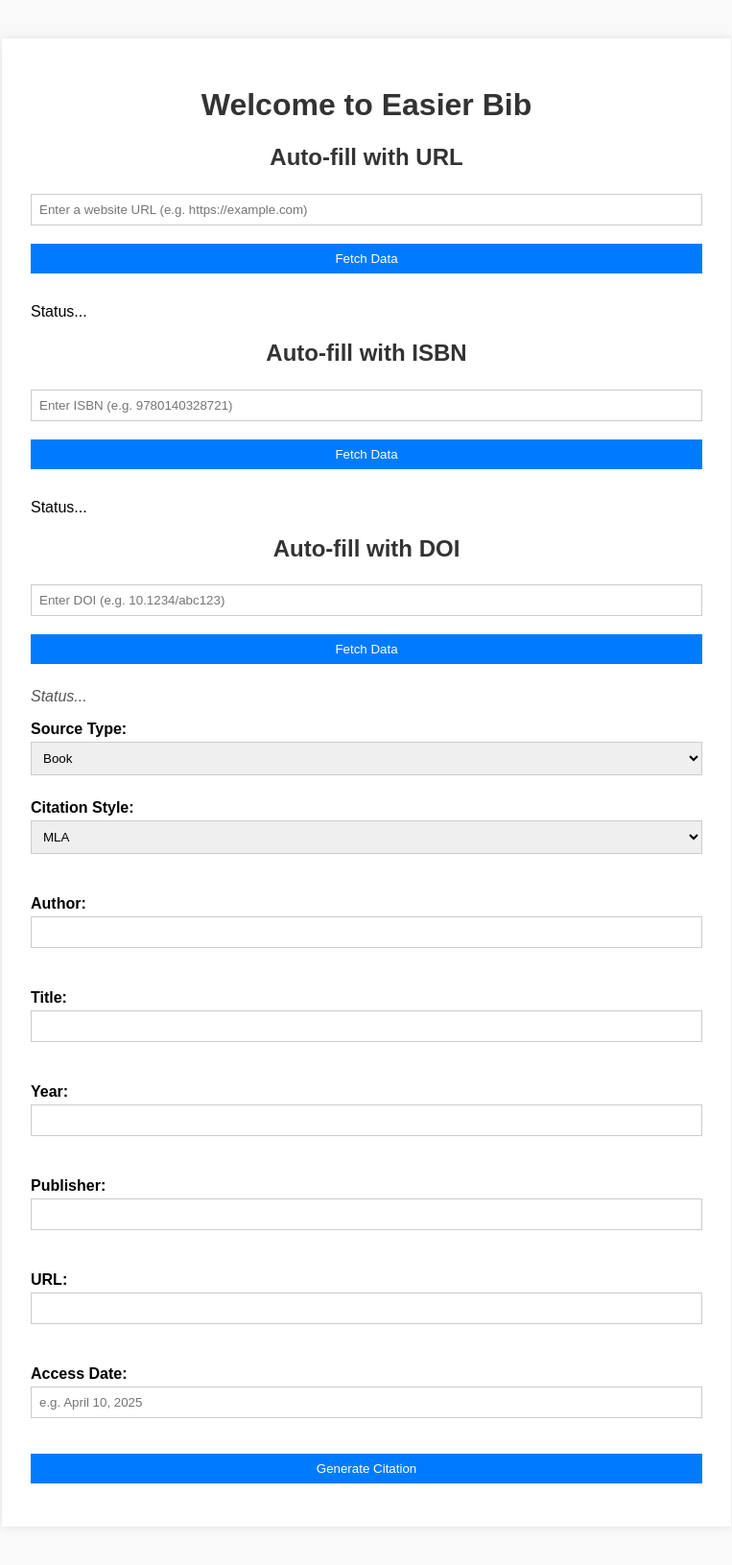
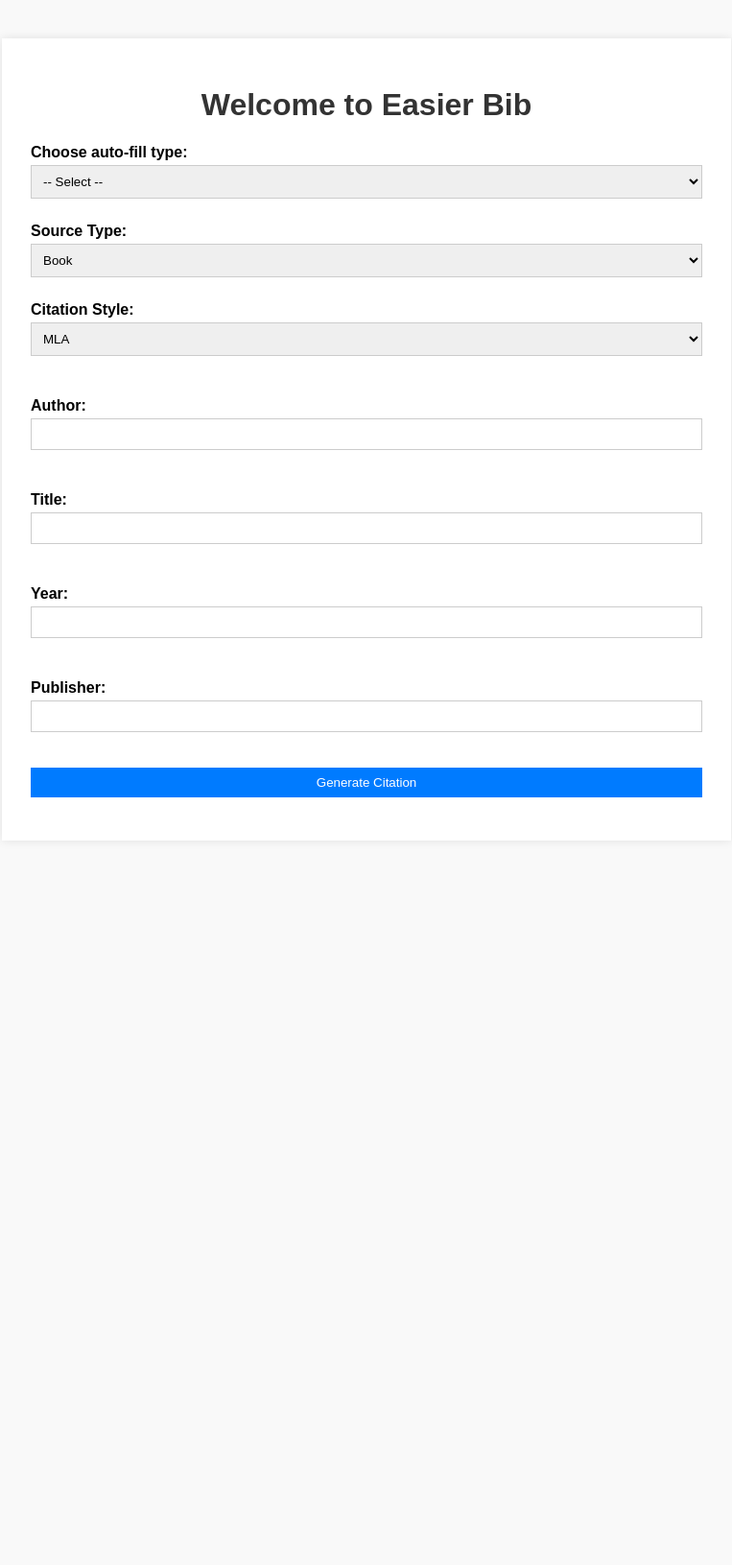
Before and after one commit to CollectingCards/EasierBib, a Flask app: page / in a window 1280 px wide. Shown: the whole page at 96% size, without its empty margins (258-1021 px from the left). After the commit the page ends 831 px from the top, so only its background shows below. Run offline with Flask 3, Linux system fonts and the light colour scheme.

Commit message:
Cleaned up UI, made it so certain autofill and citation options only appear when selected

```diff
--- a/templates/index.html
+++ b/templates/index.html
@@ -13,33 +13,62 @@
     <div class="container">
         <h1>Welcome to Easier Bib</h1>
 
+        <!-- ################################################################# -->
         <!-- ######################## START AUTO-FILL ######################## -->
+        <!-- ################################################################# -->
+
+        <!-- Dropdown to select autofill method -->
+        <label for="autofillType">Choose auto-fill type:</label>
+        <select id="autofillType" onChange="showAutofillField()">
+            <option value="">-- Select --</option>
+            <option value="doi">DOI</option>
+            <option value="isbn">ISBN</option>
+            <option value="url">URL</option>
+            <!--   <option value=""></option>   -->
+        </select>
+
+
+        <!-- Fills form with DOI Auto-fill data -->
+        <div id="doi-input" style="display:none">
+            <label for="doi">DOI: </label>>
+            <input type="text" id="doi" name="doi" placeholder="Enter DOI (e.g. 10.1234/abc123)">
+            <button type="button" onclick="fetchDOIData()">Autofill from DOI</button><br>
+            <!-- <p id="doi-status">Status...</p> -->
+        </div>
+
+        <!-- Fills form with ISBN Auto-fill data -->
+        <div id="isbn-input" style="display:none">
+            <label for="isbn">ISBN: </label>>
+            <input type="text" id="isbn" name="isbn" placeholder="Enter ISBN (e.g. 9780140328721)">
+            <button type="button" onclick="fetchISBNData()">Autofill from ISBN</button><br>
+            <!-- <p id="isbn-status">Status...</p> -->
+        </div>
 
         <!-- Fills form with URL Auto-fill data -->
-        <h2>Auto-fill with URL</h2>
-        <input type="text" id="url-input" placeholder="Enter a website URL (e.g. https://example.com)">
-        <button onclick="fetchURLData()">Fetch Data</button><br>
-        <p id="url-status">Status...</p>
+        <div id="url-input" style="display:none">
+            <label for="url">URL: </label>>
+            <input type="text" id="url" name="url" placeholder="Enter a website URL (e.g. https://example.com)">
+            <button type="button" onclick="fetchURLData()">Autofill from URL</button><br>
+            <!-- <p id="url-status">Status...</p> -->
+        </div>
 
-        <!-- Fills form with ISBN Auto-fill data -->
-        <h2>Auto-fill with ISBN</h2>
-        <input type="text" id="isbn-input" placeholder="Enter ISBN (e.g. 9780140328721)">
-        <button onclick="fetchISBNData()">Fetch Data</button><br>
-        <p id="isbn-status">Status...</p>
+        <!-- Wraps these inputs in divs so they can be displayed individually when needed -->
 
-        <!-- Fills form with DOI Auto-fill data -->
-        <h2>Auto-fill with DOI</h2>
-        <input type="text" id="doi-input" placeholder="Enter DOI (e.g. 10.1234/abc123)">
-        <button onclick="fetchDOIData()">Fetch Data</button><br>
-        <p id="doi-status">Status...</p>
 
+
+        <!-- ################################################################# -->
         <!-- ######################### END AUTO-FILL ######################### -->
+        <!-- ################################################################# -->
 
+
+        <!-- ################################################################# -->
         <!-- #################### START MANUAL ENTRY FORM #################### -->
+        <!-- ################################################################# -->
+
         <form method="POST" action="/">
 
             <label for="source_type">Source Type:</label>
-            <select name="source_type" id="source_type" required>
+            <select name="source_type" id="source_type" onchange="sourceTypeChanged()" required>
                 <option value="book">Book</option>
                 <option value="website">Website</option>
             </select><br>
@@ -65,17 +94,25 @@
             <label for="publisher">Publisher:</label>
             <input type="text" name="publisher" id="publisher"><br><br>
 
-            <!-- Additional fields for website citations. CURRENTLY NOT REQUIRED! -->
+            <!-- Additional fields for website citations -->
+            <div id="website_fields" style="display: none">
+                <label for="website_name">Website Name:</label>
+                <input type="text" name="website_name"><br><br>
+
                 <label for="url">URL:</label>
                 <input type="url" name="url"><br><br>
 
                 <label for="access_date">Access Date:</label>
                 <input type="text" name="access_date" placeholder="e.g. April 10, 2025"><br><br>
+            </div>
+
 
 
             <button type="sumbit">Generate Citation</button>
         </form>
+        <!-- ################################################################# -->
         <!-- ##################### END MANUAL ENTRY FORM ##################### -->
+        <!-- ################################################################# -->
 
 
         <!-- This is Jinja2, the templating language Flask uses to
@@ -235,6 +272,46 @@
             <!-- ############################### END FETCH URL DATA ############################## -->
 
 
+            <!-- ############################## START AUTOFILL FIELD ############################# -->
+                <script>
+                    function showAutofillField() {
+                        const type = document.getElementById("autofillType").value
+
+                        document.getElementById("doi-input").style.display = "none";
+                        document.getElementById("isbn-input").style.display = "none";
+                        document.getElementById("url-input").style.display = "none";
+
+
+                        if (type === "doi") {
+                            document.getElementById("doi-input").style.display = "block";
+                        } else if (type === "isbn") {
+                            document.getElementById("isbn-input").style.display = "block";
+                        } else if (type === "url") {
+                            document.getElementById("url-input").style.display = "block";
+                        }
+                    }
+                </script>
+            <!-- ############################### END AUTOFILL FIELD ############################## -->
+
+
+
+            <!-- ############################ START SOURCE TYPE CHANGE ########################### -->
+            <script>
+                function sourceTypeChanged() {
+                  const sourceType = document.getElementById("source_type").value;
+                  const websiteFields = document.getElementById("website_fields");
+
+                  if (sourceType === "website") {
+                    websiteFields.style.display = "block";
+                  } else {
+                    websiteFields.style.display = "none";
+                  }
+                }
+            </script>
+            <!-- ############################# END SOURCE TYPE CHANGE ############################ -->
+
+
+
         <!-- ########################################################################### -->
         <!-- ############################## END JAVASCRIPT ############################# -->
         <!-- ########################################################################### -->
```
Lines whose indentation alone changed are shown as unchanged.
